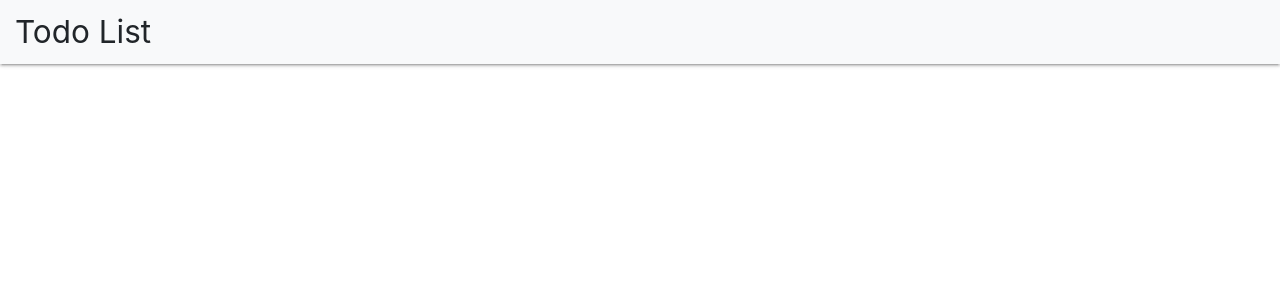
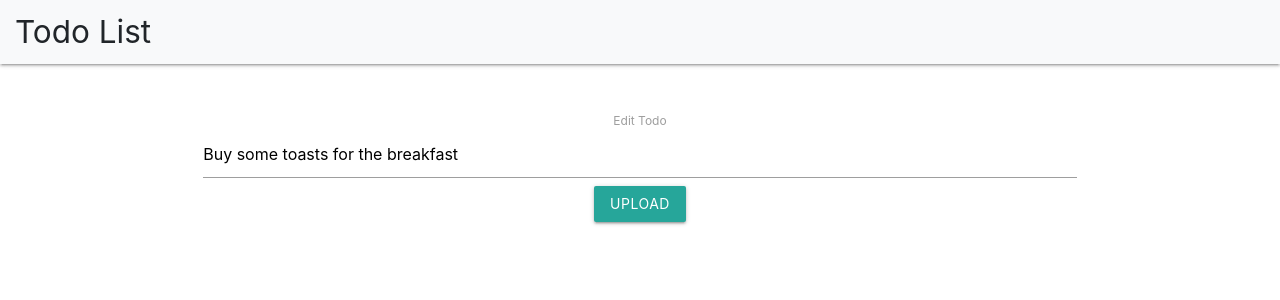
Before and after one commit to Morel-D/Todo-List, a React (Create React App) app in the folder client/: page /1 in a window 1280 px wide. Shown: the top 300 px of the page. Built offline with nearby package versions, Linux system fonts and the light colour scheme; no server answers.

Commit message:
Edit todolist

```diff
--- a/client/src/Components/Edit.jsx
+++ b/client/src/Components/Edit.jsx
@@ -1,33 +1,45 @@
 import axios from "axios";
 import { useState } from "react";
 import { useEffect } from "react";
-import { useParams } from "react-router-dom";
+import { useNavigate, useParams } from "react-router-dom";
+import { useDispatch, useSelector } from "react-redux";
+import { editUser } from "./useSlice";
 
 const Edit = () => {
 
-    const [items, setItems] = useState();
-    const {id} = useParams();
 
-    useEffect(() => {
-        axios.get('https://jsonplaceholder.typicode.com/posts/' + id)
-            .then((res) => {
-            return res.data
-            }).then((data) => {
-            setItems(data)
-                // console.log(data.body)
-        })
+    const params = useParams();
+    const navigate = useNavigate();
+    const dispatch = useDispatch()
+    const todos = useSelector(Store => Store.users);
+    const existingUser = todos.filter(todo => todo.id == params.id);
+    const { content } = existingUser[0];
+    const [values, setValue] = useState({
+        content: content
     })
 
 
+    const handleEdit = (e) =>
+    {
+        e.preventDefault();
+        setValue({ content: '' });
+        dispatch(editUser({
+            id: params.id,
+            content: values
+        }));
+        navigate('/');
+
+        console.log(values);
+        }
+
     return (
 
-        <div className="container">
-            {items && (
-                <div className="center py-5">
-                <h2>{items.title}</h2>
-                <p>{items.body}</p>
-                </div>
-            )}
+        <div className="container center py-5">
+            <form onSubmit={handleEdit}>
+              <label>Edit Todo</label>
+                <input type="text" value={values.content} onChange={(e) => { setValue(e.target.value) }} />
+                <button type="submit" className="btn">Upload</button>
+            </form>
         </div>
 
      );
--- a/client/src/Components/Todo.jsx
+++ b/client/src/Components/Todo.jsx
@@ -1,20 +1,32 @@
 import React from "react";
 import { useSelector } from "react-redux";
 import AddTodo from "./AddTodo";
+import { Link } from 'react-router-dom';
 
 
 
 const Todo = () => {
 
     const todos = useSelector(Store => Store.users)
-    console.log("This", todos);
+    // console.log("This", todos);
 
     const todoList = todos.length ? (
         todos.map((todo) => {
             return (
             <div className="card p-4 shadow-sm col-7" key={todo.id}>
                     <div className="">
-                        <span className="text-start">{todo.content} </span>
+                        <div className="text-start">
+                        <label className="mx-2">Task {todo.id}</label>
+                        </div>
+                        <div className="row">
+                            <div className="col text-start">
+                            <span className="text-start">{todo.content} </span>
+                            </div>
+                            <div className="col text-end">
+                                <span className="text-start"><i className="bi bi-trash"></i></span>
+                                <span className="mx-3"><Link to={`/${todo.id}`}><i className="bi bi-pencil"></i></Link></span>
+                            </div>
+                        </div>
                     </div>
             </div>
            )
--- a/client/src/Components/useSlice.jsx
+++ b/client/src/Components/useSlice.jsx
@@ -12,9 +12,19 @@ const userSlice = createSlice({
     reducers: {
         addUser: (state, action) => {
             state.push(action.payload);
+        },
+
+        editUser: (state, action) => {
+            const { id, content } = action.payload;
+            const existingUser = state.find(user => user.id == id);
+            if (existingUser)
+            {
+                existingUser.content = content;
+            }
+
         }
     }
 });
 
-export const { addUser } = userSlice.actions;
+export const { addUser, editUser } = userSlice.actions;
 export default userSlice.reducer;
```
